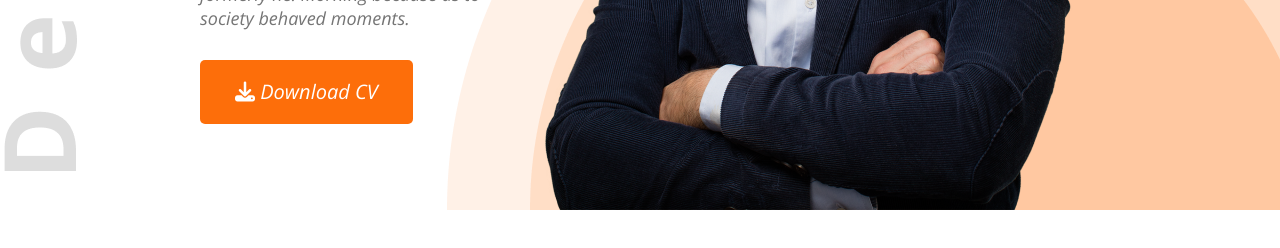
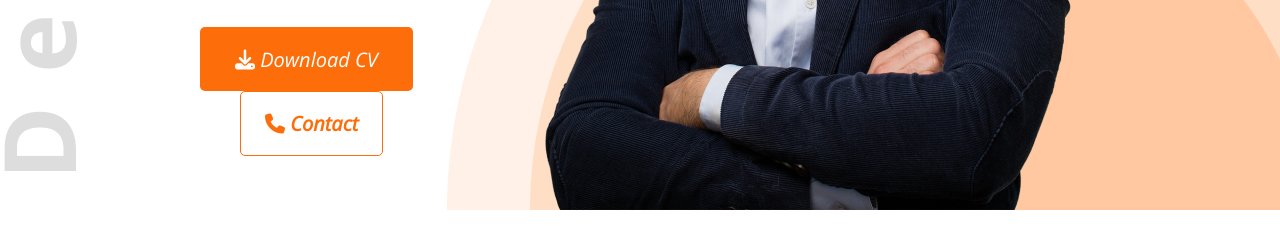
Before and after one commit to sabuj0143/Developer-portfolio, a plain HTML site: page index.html in a window 1280 px wide. Shown: the part 630-878 px from the top of the page. Drawn offline with nearby package versions, Linux system fonts and the light colour scheme.

Commit message:
contact-added

```diff
--- a/index.html
+++ b/index.html
@@ -26,6 +26,7 @@
                 <h1 class="banner-title">Mary Hardy</h1>
                 <p class="banner-description">Shot what able cold new see hold.Friendly as an betrayed formerly he. Morning because as to society behaved moments.</p>
                 <button class="btn-primary"><i class="fa-solid fa-download"></i> Download CV</button>
+                <button class="btn-contact"><i class="fa-solid fa-phone"></i> Contact</button>
             </div>
             <img src="images/hardy.png" alt="">
         </div>
--- a/styles/portfolio.css
+++ b/styles/portfolio.css
@@ -14,6 +14,16 @@
     height: 64px;
     border-radius: 5px;
     background: #FD6E0A;
+}
+.btn-contact{
+    color: #FD6E0A;
+    font-weight: 700;
+    font-size: 20px;
+    padding: 18px 24px;
+    border-radius: 5px;
+    border: 1px solid #FD6E0A;
+    margin-left: 40px;
+    background: #FFFFFF;
 }
 
 .header{
```
